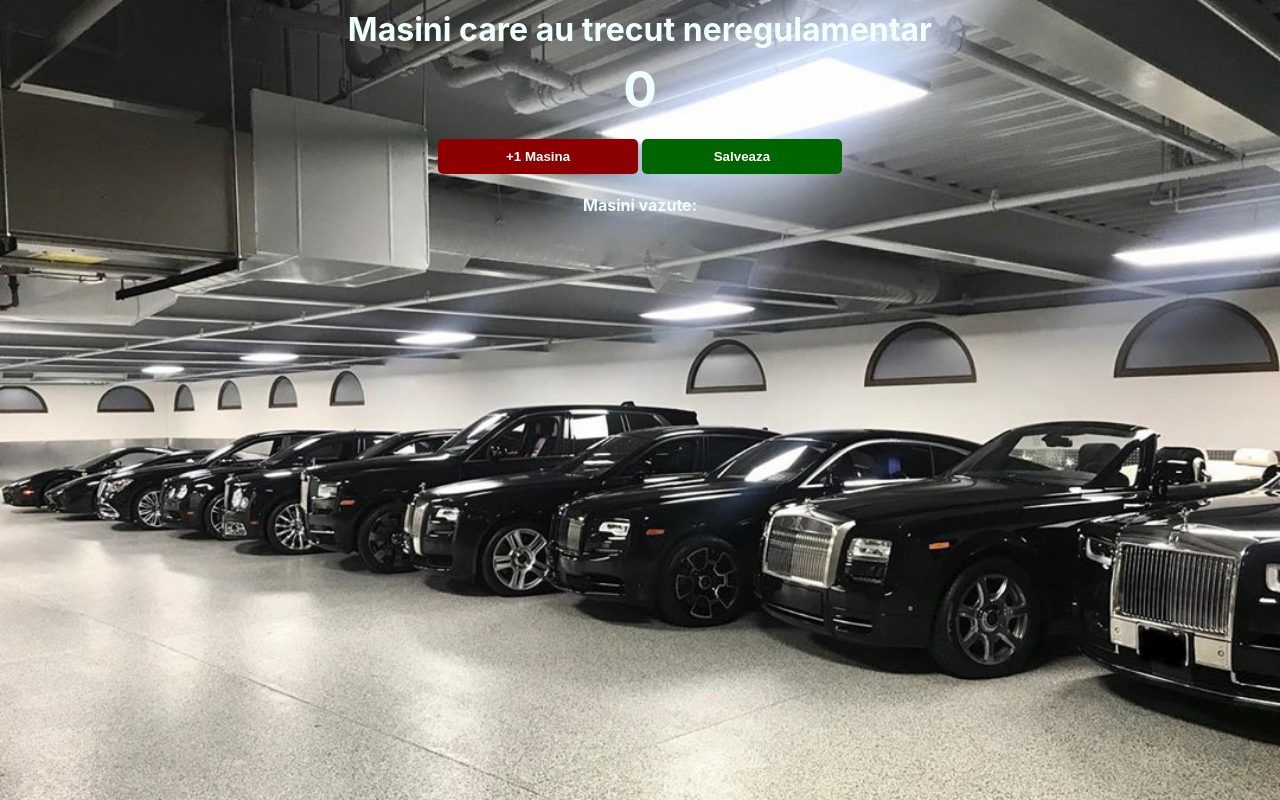
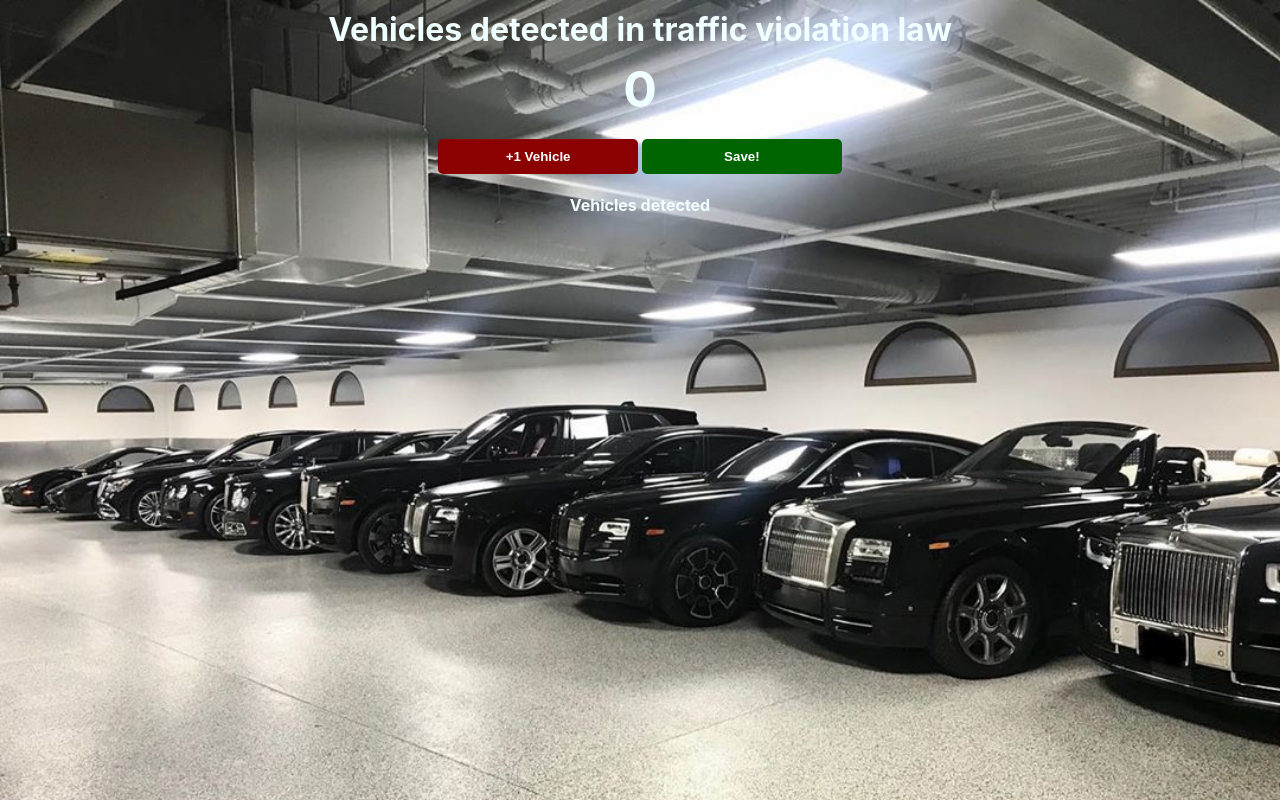
Before and after one commit to vpvpvp9/vehicles-detected-in-violation-of-traffic-laws-count, a plain HTML site: page index.html in a window 1280 px wide. Drawn offline with Linux system fonts and the light colour scheme.

Commit message:
Update index.html

```diff
--- a/index.html
+++ b/index.html
@@ -3,11 +3,11 @@
         <link rel="stylesheet" href="index.css">
     </head>
     <body>
-        <h1>Masini care au trecut neregulamentar</h1>
+        <h1>Vehicles detected in traffic violation law</h1>
         <h2 id="count-el">0</h2>
-        <button id="increment-btn" onclick="increment()">+1 Masina</button>
-        <button id="save-btn" onclick="save()">Salveaza</button>
-        <p id="save-el">Masini vazute: </p>
+        <button id="increment-btn" onclick="increment()">+1 Vehicle</button>
+        <button id="save-btn" onclick="save()">Save!</button>
+        <p id="save-el">Vehicles detected </p>
         <script src="index.js"></script>
     </body>
 </html>
```
